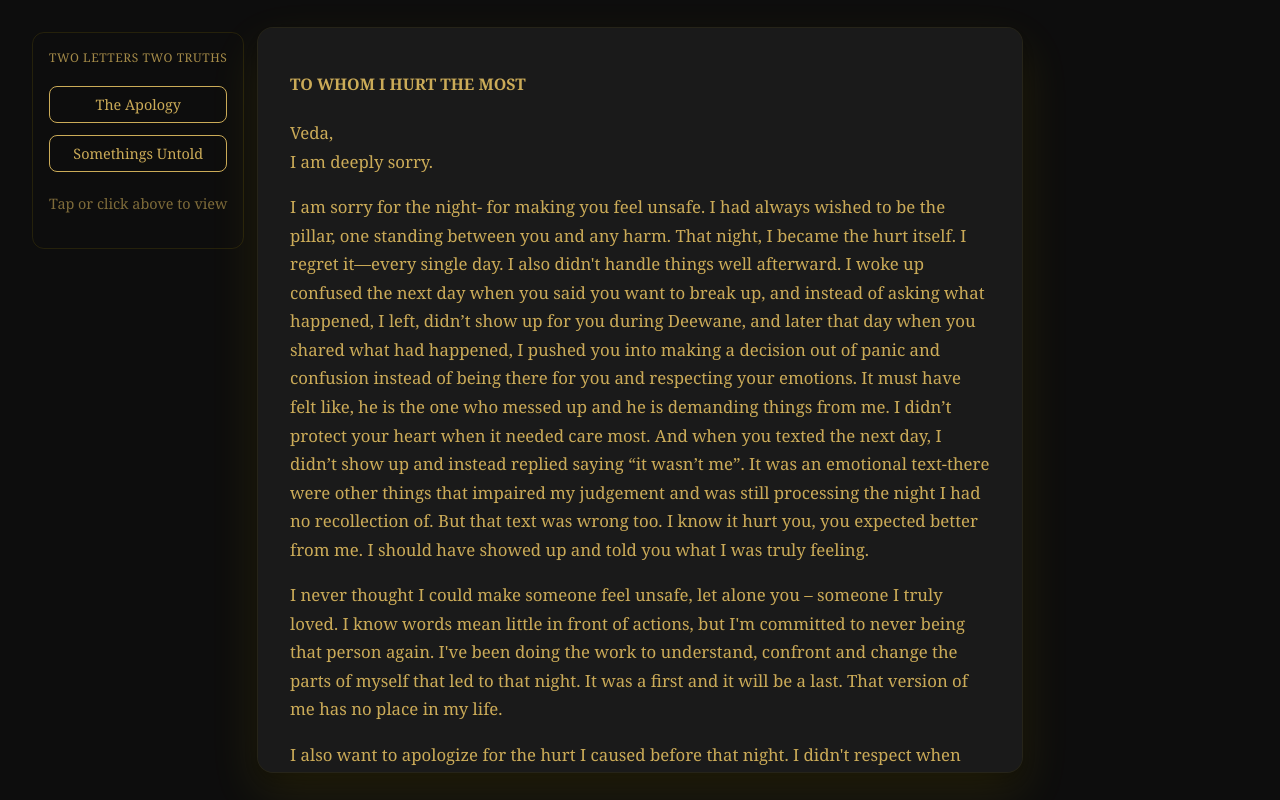
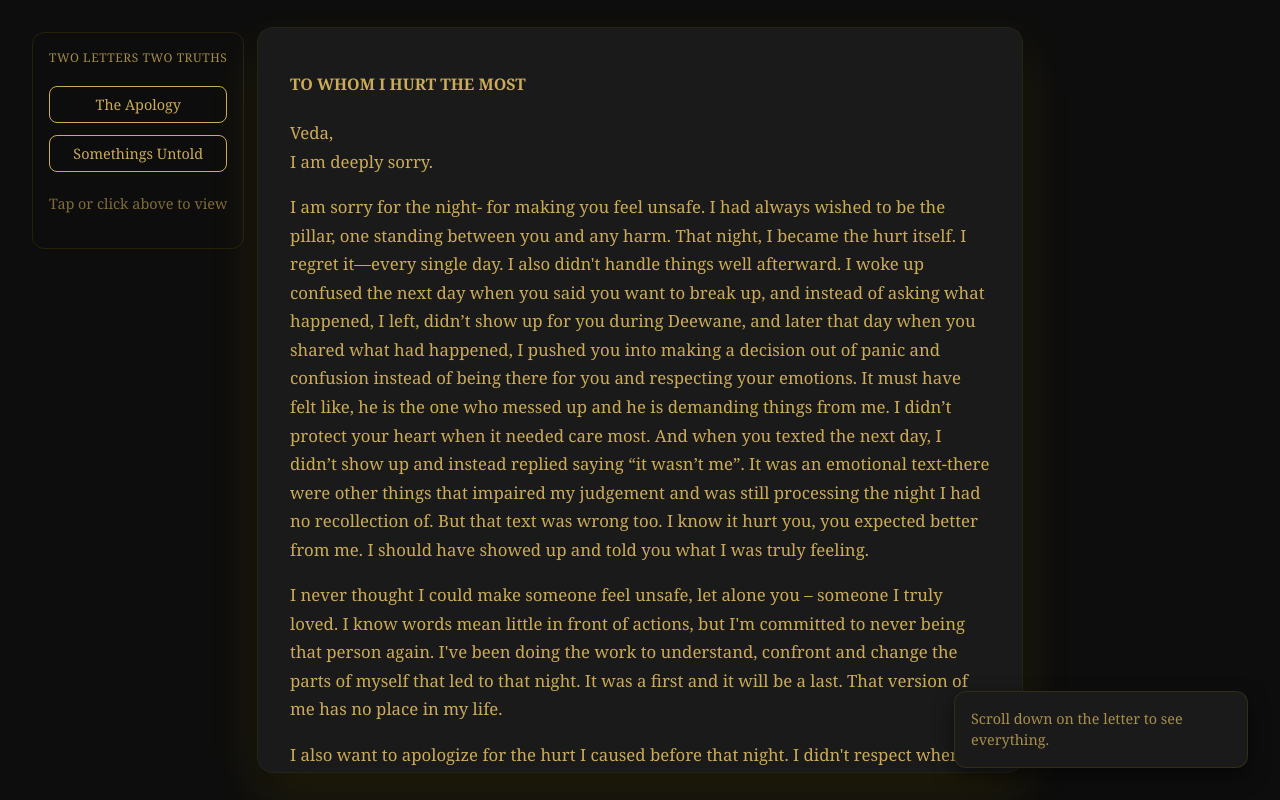
Before and after one commit to akgupta2002D/gift, a Next.js app: page / in a window 1280 px wide. Built offline with nearby package versions, Linux system fonts and the light colour scheme.

Commit message:
Final Push - Truly

```diff
--- a/app/page.js
+++ b/app/page.js
@@ -41,12 +41,15 @@ export default function Home() {
           <a href="/story" className="inline-boxed-link strong-highlight">
             Click to read - Somethings Untold
           </a>
+
         </p>
 
       </main>
 
+      <div className="voice-note-box">
+        <p>Scroll down on the letter to see everything.</p>
 
-
+      </div>
 
 
 
```
